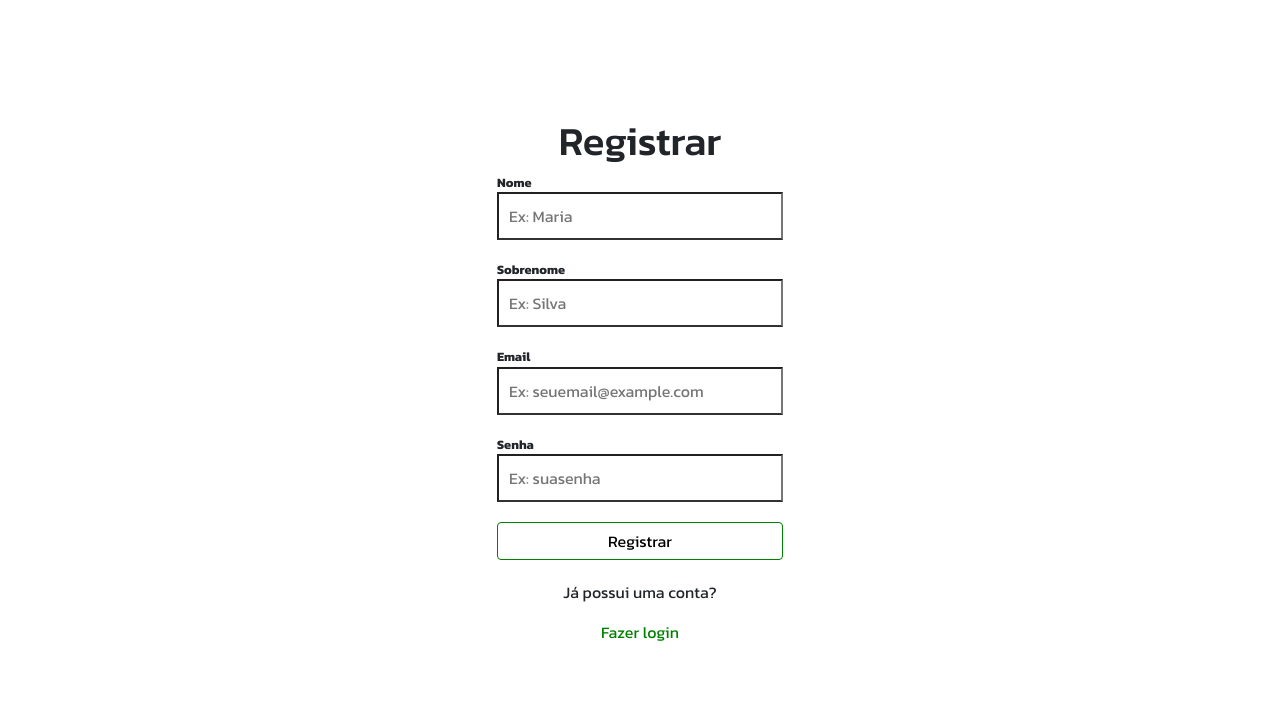
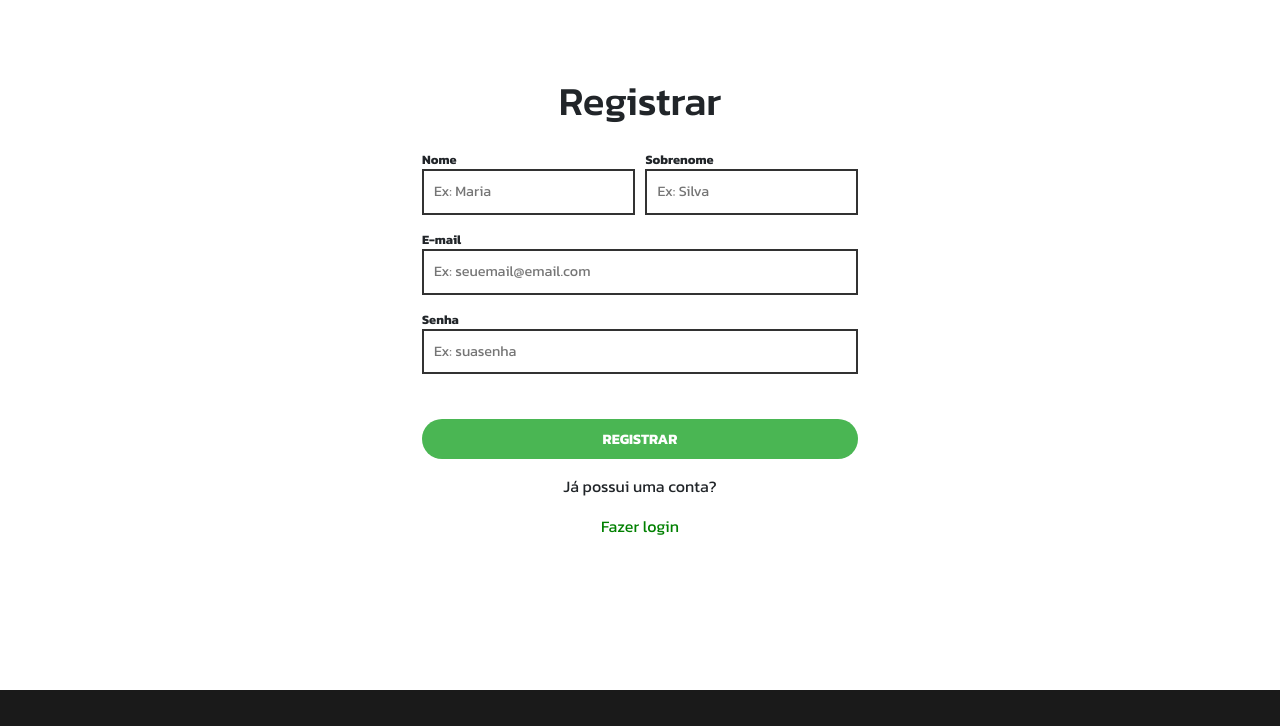
Before and after one commit to MartinsWill/ProjetoApoioVerde, a plain HTML site: page registrar.html in a window 1280 px wide. Shown: the part 72-798 px from the top of the page. Drawn offline with nearby package versions, Linux system fonts and the light colour scheme.

Commit message:
ApoioVerde_v1.7

```diff
--- a/css/main.css
+++ b/css/main.css
@@ -2,5 +2,6 @@
 @import url(./config.css);
 @import url(./global.css);
 @import url(./login.css);
+@import url(./register.css);
 @import url(./custom.css);
 @import url(./response.css);
--- /dev/null
+++ b/css/register.css
@@ -0,0 +1,115 @@
+/* geral */
+
+* {
+    margin: 0;
+    padding: 0;
+    box-sizing: border-box;
+    font-family: 'Kanit', sans-serif;
+    border: none;
+}
+
+input, label {
+    position: relative;
+    outline: none;
+    display: block;
+    width: 100%;
+    text-align: left;
+}
+
+label {
+    font-weight: bold;
+    font-size: .8rem;
+}
+
+/* form */
+
+#main-container {
+    background-color: rgb(255, 255, 255);
+    max-width: 500px;
+    min-height: 40vh;
+    margin-left: auto;
+    margin-right: auto;
+    padding: 2rem;
+    margin-top: 5vh;
+    border-radius: 10px;
+    text-align: center;
+}
+
+#main-container h1 {
+    font-weight: 500;
+    position: relative;
+    text-align: center;
+    margin-bottom: 25px;
+    font-size: 2.5rem;
+}
+
+form {
+    display: flex;
+    flex-wrap: wrap;
+    justify-content: space-between;
+}
+
+.full-box {
+    flex: 1 1 100%;
+    position: relative;
+}
+
+.half-box {
+    flex: 1 1 45%;
+    position: relative;
+}
+
+.spacing {
+    margin-right: 2.5%;
+}
+
+label {
+    font-weight: bold;
+    font-size: .8rem;
+}
+
+input {
+    border: 2px solid #323232;
+    padding: 10px;
+    font-size: .9rem;
+    margin-bottom: 15px;
+}
+
+
+input[type="submit"] {
+    text-align: center;
+    text-transform: uppercase;
+    font-weight: bold;
+    border: none;
+    height: 40px;
+    border-radius: 20px;
+    margin-top: 30px;
+    color: white;
+    background: #4ab653;
+    cursor: pointer;
+}
+
+input[type="submit"]:hover {
+    background-color: green;
+    transition: .7s;
+}
+
+#agreement {
+    margin-right: 5px;
+}
+
+#agreement, #agreement-label {
+    display: inline-block;
+    width: auto;
+}
+
+.error-validation {
+    color: #ff1a1a;
+    position: absolute;
+    top: 57px;
+    font-size: 12px;
+}
+
+.template {
+    display: none;
+}
--- a/registrar.html
+++ b/registrar.html
@@ -1,18 +1,20 @@
-<!doctype html>
+<!DOCTYPE html>
 <html lang="pt-br">
 
 <head>
-    <meta charset="utf-8">
-    <meta name="viewport" content="width=device-width, initial-scale=1">
+    <meta charset="UTF-8">
+    <meta name="viewport" content="width=device-width, initial-scale=1.0">
     <!--CSS-->
     <link rel="stylesheet" href="css/main.css">
     <link rel="stylesheet" href="css/custom.css">
     <link rel="stylesheet" href="css/global.css">
+    <!--CSS-->
     <!--Font-->
     <link rel="preconnect" href="https://fonts.gstatic.com">
     <link href="https://fonts.googleapis.com/css2?family=Kanit:wght@400;500;700;900&display=swap" rel="stylesheet">
     <link rel="stylesheet" href="https://pro.fontawesome.com/releases/v5.10.0/css/all.css">
-    <title>ApoioVerde</title>
+    <!--Font-->
+    <title>Apoio Verde</title>
 </head>
 
 <body>
@@ -49,29 +51,42 @@
     </div>
     <!--header-->
     <!--forms-->
-    <div class="login block">
+    <div class="container block">
+        <div id="main-container">
+            <div>
                 <h1>Registrar</h1>
-        <form action="">
-            <label for="nome">Nome</label>
-            <input type="text" name="name" id="nome" placeholder="Ex: Maria" autocomplete="off"><span id="nomeError"
-                class="error"></span>
-            <label for="sobrenome">Sobrenome</label>
-            <input type="text" nome="sobrenome" id="sobrenome" placeholder="Ex: Silva" autocomplete="off"><span
-                id="sobrenomeError" class="error"></span>
-            <label for="email">Email</label>
-            <input type="email" nome="email" id="email" placeholder="Ex: seuemail@example.com" autocomplete="off"><span
-                id="emailError" class="error"></span>
-            <label for="password">Senha</label>
-            <input type="password" nome="password" id="senha" placeholder="Ex: suasenha" autocomplete="off"
-                maxlength="8"><span id="senhaError" class="error"></span>
-            <input type="button" value="Registrar" class="btn button-primary-outline" onclick="validaFormulario()">
+                <form id="register-form" action="">
+                    <div class="half-box spacing">
+                        <label for="name">Nome</label>
+                        <input type="text" name="nome" id="nome" placeholder="Ex: Maria" autocomplete="off"
+                            data-required data-min-length="3" data-max-length="16">
+                    </div>
+                    <div class="half-box">
+                        <label for="lastname">Sobrenome</label>
+                        <input type="text" name="lastname" id="lastname" placeholder="Ex: Silva" autocomplete="off">
+                    </div>
+                    <div class="full-box">
+                        <label for="email">E-mail</label>
+                        <input type="text" name="email" id="email" placeholder="Ex: seuemail@email.com"
+                            autocomplete="off">
+                    </div>
+                    <div class="full-box">
+                        <label for="email">Senha</label>
+                        <input type="password" name="password" id="password" placeholder="Ex: suasenha"
+                            autocomplete="off">
+                    </div>
+                    <div class="full-box">
+                        <input id="btn-submit" type="submit" value="Registrar">
+                    </div>
                 </form>
                 <div>
-            <div id="register-container">
+                    <div id="register-container" class="text-center">
                         <p>Já possui uma conta?</p>
                         <a href="login.html">Fazer login</a>
                     </div>
                     <!--forms-->
+                </div>
+            </div>
         </div>
     </div>
     <!--contato-->
@@ -88,5 +103,6 @@
     <script src="https://cdn.jsdelivr.net/npm/@popperjs/core@2.6.0/dist/umd/popper.min.js"></script>
     <script src="js/bootstrap.min.js"></script>
     <script src="https://ajax.googleapis.com/ajax/libs/jquery/3.6.0/jquery.min.js"></script>
-    <script src="js/registrar.js"></script>
 </body>
+
+</html>
```
Also changed, not shown: login.html (+1 -2 lines). Lines whose indentation alone changed are shown as unchanged.
